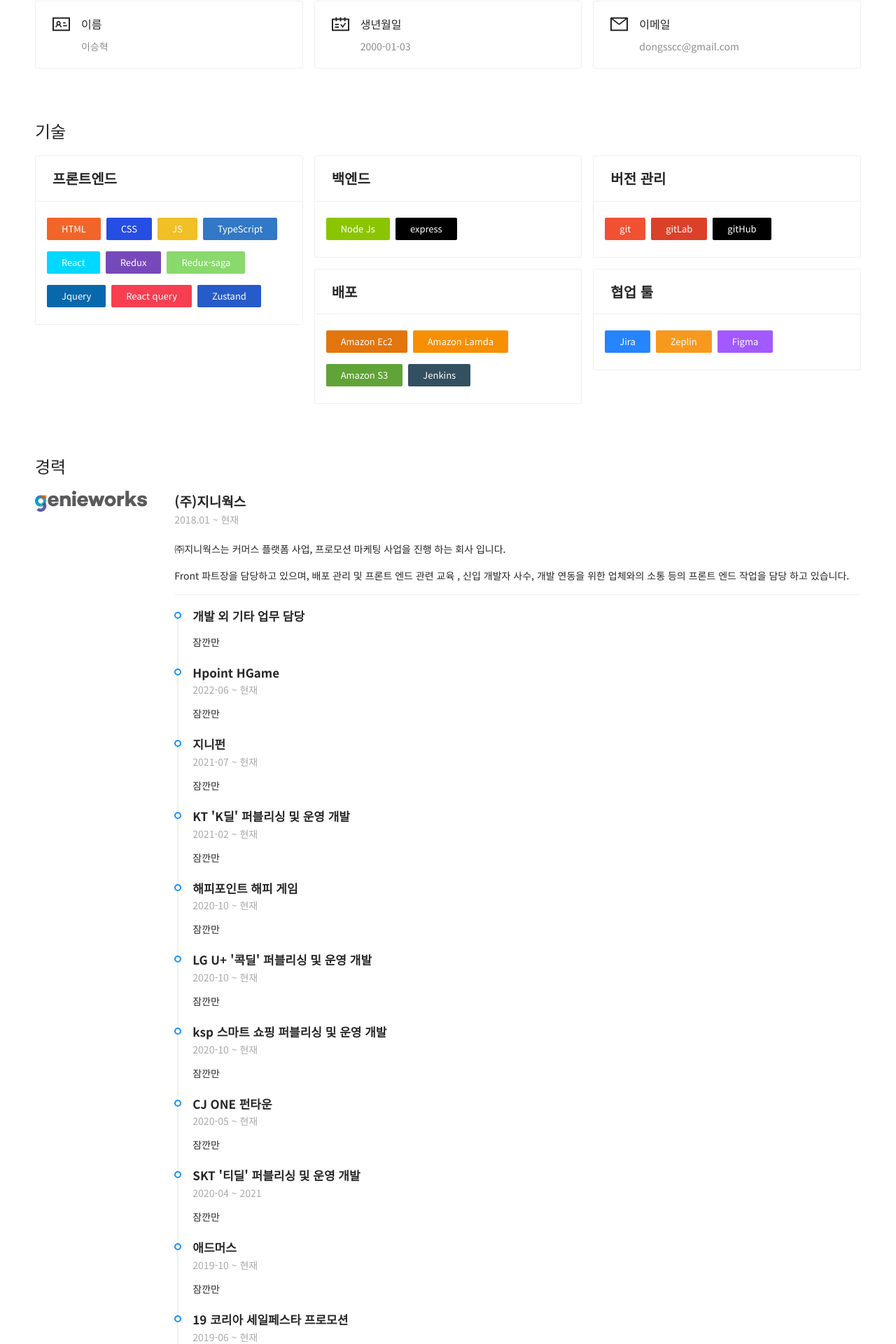
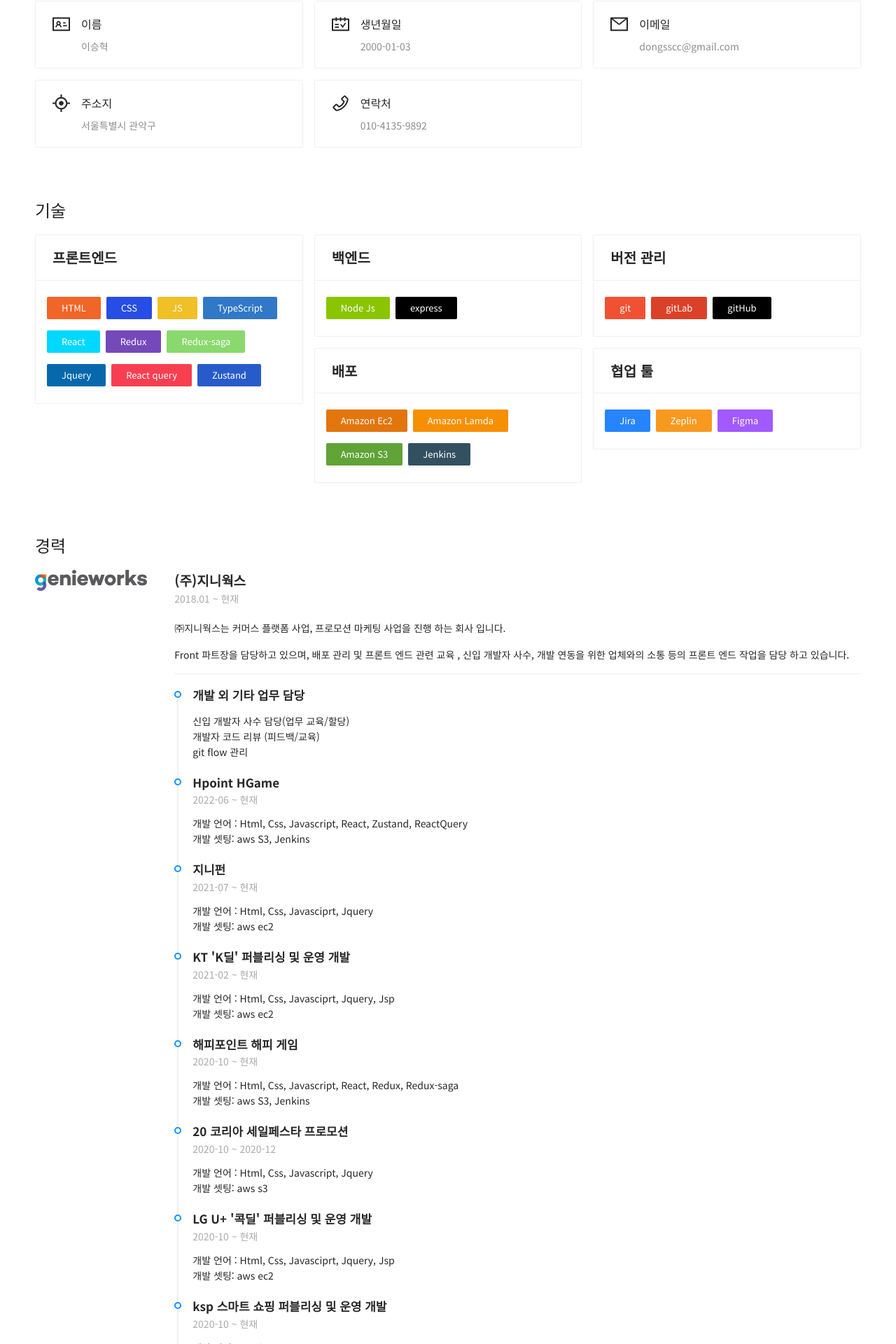
Before and after one commit to lastPuzzle/portfolio, a React (Create React App) app: page / in a window 1280 px wide. Shown: the part 883-2803 px from the top of the page at 70% size. Built offline with nearby package versions, Linux system fonts and the light colour scheme.

Commit message:
경력 내용 수정

```diff
--- a/package.json
+++ b/package.json
@@ -12,6 +12,7 @@
     "@types/react": "^18.0.17",
     "@types/react-dom": "^18.0.6",
     "antd": "^4.22.4",
+    "html-react-parser": "^3.0.1",
     "momnet": "^2.29.1",
     "node-html-parser": "^5.4.2-0",
     "react": "^18.2.0",
@@ -51,7 +52,7 @@
       "last 1 safari version"
     ]
   },
-  "homepage" : "https://lastPuzzle.github.io/portfolio",
+  "homepage": "https://lastPuzzle.github.io/portfolio",
   "devDependencies": {
     "@types/styled-components": "^5.1.25",
     "@typescript-eslint/eslint-plugin": "^5.25.0",
--- a/src/App.tsx
+++ b/src/App.tsx
@@ -7,7 +7,7 @@
   return (
     <>
       <GlobalStyles />
-      <BrowserRouter basename={process.env.PUBLIC_URL}>
+      <BrowserRouter>
         <Routes>
           <Route path="/" element={<HomePage />} />
         </Routes>
--- a/src/components/About/index.tsx
+++ b/src/components/About/index.tsx
@@ -4,6 +4,8 @@
   IdcardOutlined,
   ScheduleOutlined,
   MailOutlined,
+  AimOutlined,
+  PhoneOutlined,
 } from '@ant-design/icons';
 import * as S from './styled';
 
@@ -41,6 +43,24 @@
             />
           </Card>
         </Col>
+        <Col xs={24} md={8}>
+          <Card>
+            <Meta
+              avatar={<AimOutlined style={{ fontSize: '25px' }} />}
+              title="주소지"
+              description="서울특별시 관악구"
+            />
+          </Card>
+        </Col>
+        <Col xs={24} md={8}>
+          <Card>
+            <Meta
+              avatar={<PhoneOutlined style={{ fontSize: '25px' }} />}
+              title="연락처"
+              description="010-4135-9892"
+            />
+          </Card>
+        </Col>
       </Row>
     </S.Wrapper>
   );
--- a/src/components/Works/index.tsx
+++ b/src/components/Works/index.tsx
@@ -1,6 +1,7 @@
 import { Row, Col, Descriptions, Timeline } from 'antd';
 import Title from 'components/Title';
 import LogoImg from 'static/images/logo.png';
+import parse from 'html-react-parser';
 import * as S from './styled';
 
 const Works = () => {
@@ -8,73 +9,79 @@
     {
       id: 0,
       title: '개발 외 기타 업무 담당',
-      text: '잠깐만',
+      text: '신입 개발자 사수 담당(업무 교육/할당)<br>개발자 코드 리뷰 (피드백/교육)<br>git flow 관리',
     },
     {
       id: 1,
       title: 'Hpoint HGame',
       date: '2022-06 ~ 현재',
-      text: '잠깐만',
+      text: '개발 언어 : Html, Css, Javascript, React, Zustand, ReactQuery<br>개발 셋팅: aws S3, Jenkins',
     },
     {
       id: 2,
       title: '지니펀',
       date: '2021-07 ~ 현재',
-      text: '잠깐만',
+      text: '개발 언어 : Html, Css, Javasciprt, Jquery<br>개발 셋팅: aws ec2',
     },
     {
       id: 3,
       title: "KT 'K딜' 퍼블리싱 및 운영 개발",
       date: '2021-02 ~ 현재',
-      text: '잠깐만',
+      text: '개발 언어 : Html, Css, Javasciprt, Jquery, Jsp<br>개발 셋팅: aws ec2',
     },
     {
       id: 4,
       title: '해피포인트 해피 게임',
       date: '2020-10 ~ 현재',
-      text: '잠깐만',
+      text: '개발 언어 : Html, Css, Javascript, React, Redux, Redux-saga<br>개발 셋팅: aws S3, Jenkins',
     },
     {
       id: 5,
-      title: "LG U+ '콕딜' 퍼블리싱 및 운영 개발",
-      date: '2020-10 ~ 현재',
-      text: '잠깐만',
+      title: '20 코리아 세일페스타 프로모션',
+      date: '2020-10 ~ 2020-12',
+      text: '개발 언어 : Html, Css, Javascript, Jquery<br>개발 셋팅: aws s3',
     },
     {
       id: 6,
-      title: 'ksp 스마트 쇼핑 퍼블리싱 및 운영 개발',
+      title: "LG U+ '콕딜' 퍼블리싱 및 운영 개발",
       date: '2020-10 ~ 현재',
-      text: '잠깐만',
+      text: '개발 언어 : Html, Css, Javasciprt, Jquery, Jsp<br>개발 셋팅: aws ec2',
     },
     {
       id: 7,
-      title: 'CJ ONE 펀타운',
-      date: '2020-05 ~ 현재',
-      text: '잠깐만',
+      title: 'ksp 스마트 쇼핑 퍼블리싱 및 운영 개발',
+      date: '2020-10 ~ 현재',
+      text: '개발 언어 : Html, Css, Javasciprt, Jquery, Jsp<br>개발 셋팅: aws ec2',
     },
     {
       id: 8,
-      title: "SKT '티딜' 퍼블리싱 및 운영 개발",
-      date: '2020-04 ~ 2021',
-      text: '잠깐만',
+      title: 'CJ ONE 펀타운',
+      date: '2020-05 ~ 현재',
+      text: '개발 언어 : Html, Css, Javasciprt, Jquery<br>개발 셋팅: aws S3',
     },
     {
       id: 9,
-      title: '애드머스',
-      date: '2019-10 ~ 현재',
-      text: '잠깐만',
+      title: "SKT '티딜' 퍼블리싱 및 운영 개발",
+      date: '2020-04 ~ 2021',
+      text: '개발 언어 : Html, Css, Javasciprt, Jquery, Jsp<br>개발 셋팅: aws ec2',
     },
     {
       id: 10,
-      title: '19 코리아 세일페스타 프로모션',
-      date: '2019-06 ~ 현재',
-      text: '잠깐만',
+      title: '애드머스',
+      date: '2019-10 ~ 현재',
+      text: '개발 언어 : Html, Css, Javascript, Angular<br>개발 셋팅: aws ec2',
     },
     {
       id: 11,
+      title: '19 코리아 세일페스타 프로모션',
+      date: '2019-06 ~ 2019-12',
+      text: '개발 언어 : Html, Css, Javascript, Jquery<br>개발 셋팅: aws s3',
+    },
+    {
+      id: 12,
       title: '삼성 페이 픽앤 유니크 퍼블리싱 및 운영 개발',
       date: '2018-01 ~ 2019',
-      text: '잠깐만',
+      text: '개발 언어 : Html, Css, Javasciprt, Jquery, Jsp<br>개발 셋팅: aws ec2',
     },
   ];
   return (
@@ -109,7 +116,7 @@
               <Timeline.Item key={v.id}>
                 <S.TimeLineTitle>{v.title}</S.TimeLineTitle>
                 <S.TimeLineDate>{v.date}</S.TimeLineDate>
-                <S.TimeLineText>{v.text}</S.TimeLineText>
+                <S.TimeLineText>{parse(v.text)}</S.TimeLineText>
               </Timeline.Item>
             ))}
           </S.CustomTimeLine>
```
Also changed, not shown: 1 other file (tests, documents, lock files or other folders).
